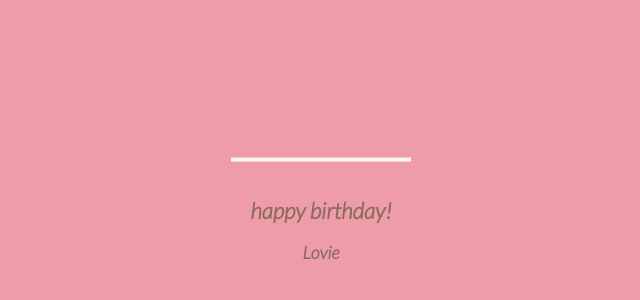
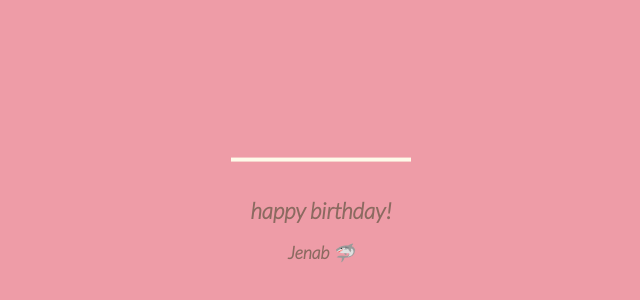
Before and after one commit to Asnizeal/HBDV1, a plain HTML site: page index.html in a window 1280 px wide. Shown: the part 166-466 px from the top of the page, 327-967 px from the left. Drawn offline with Linux system fonts and the light colour scheme.

Commit message:
Update and rename 2025-12-14-23-09-44-birthday-cake.html to index.html

```diff
--- a/2025-12-14-23-09-44-birthday-cake.html
+++ b/index.html
@@ -284,7 +284,8 @@
       </svg>
       <div class="text">
       <h1>happy birthday!</h1>
-      <p class="name">Lovie</p>
+      <p class="name">Jenab 🦈</p>
       </div>
   </body>
+
 </html>
```
